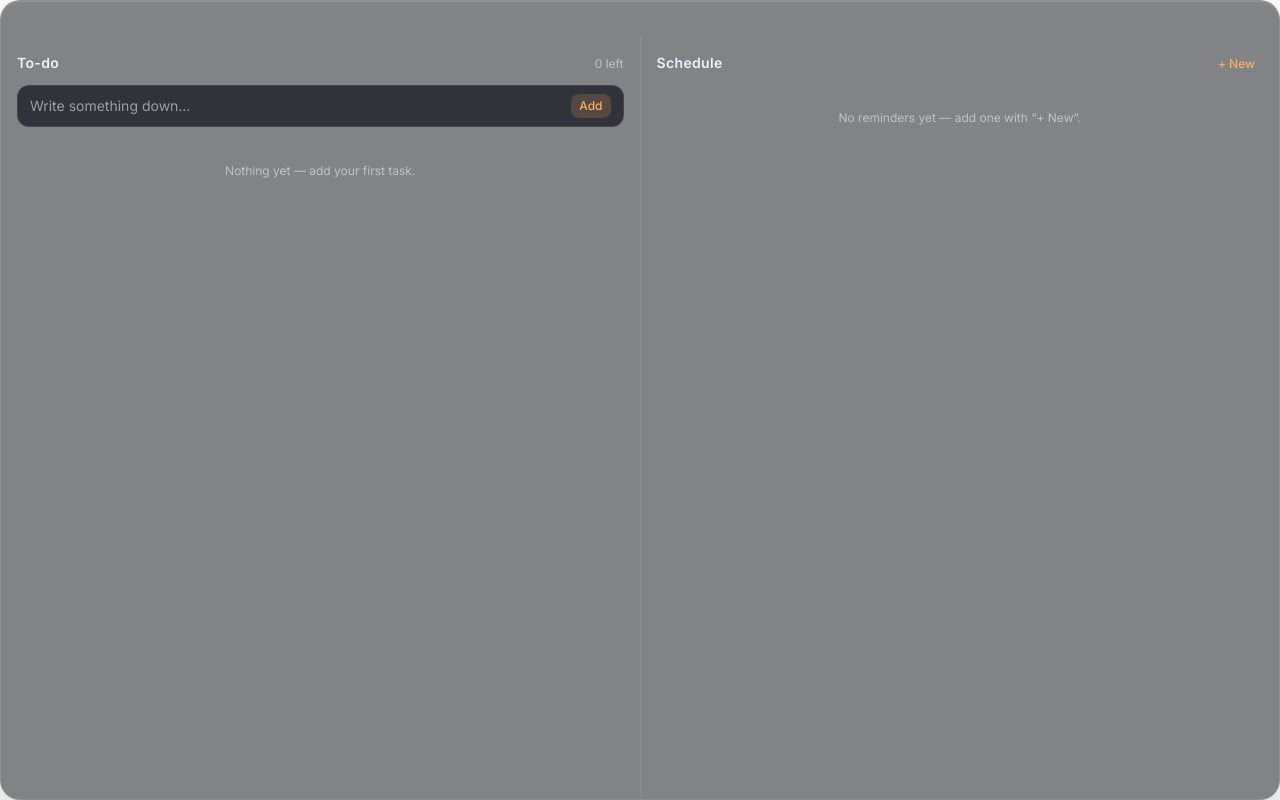
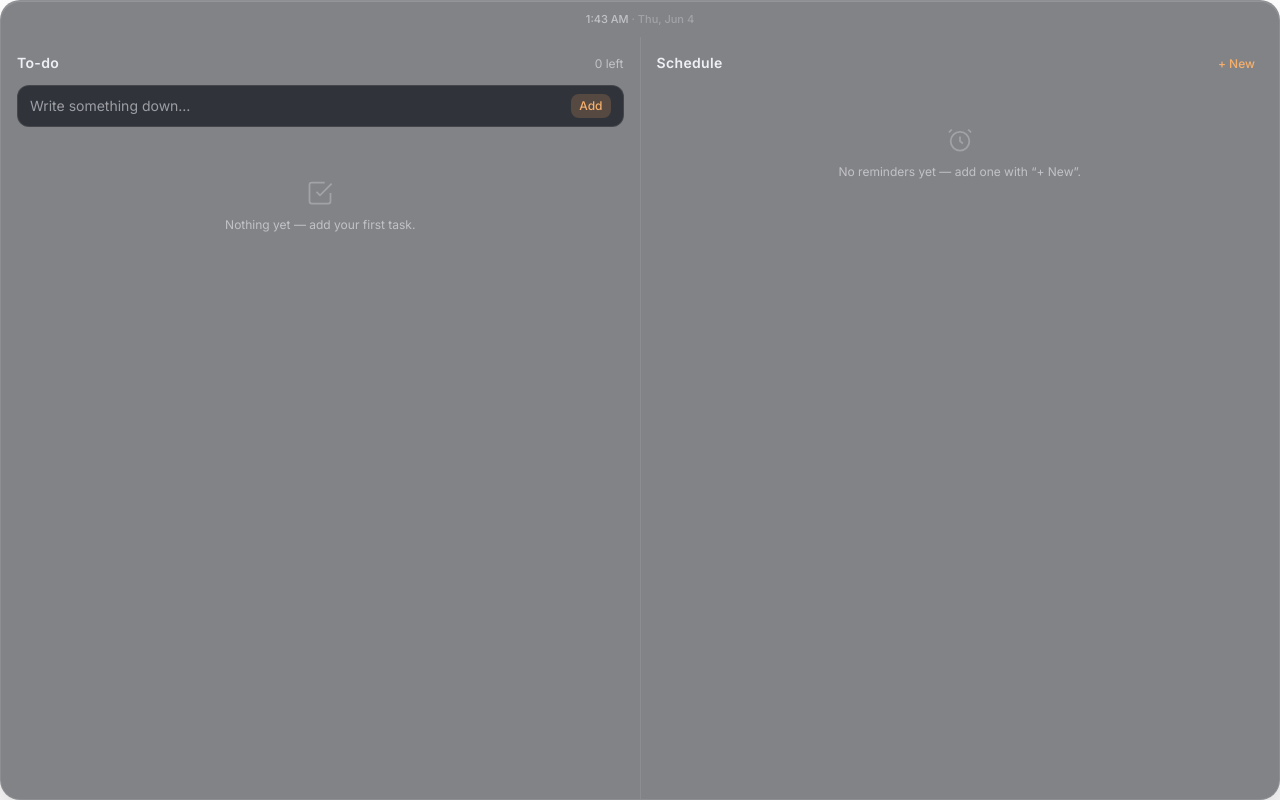
Before and after one commit to fahadhewad/desktop-sticky-notes, a React (Vite) app: page / in a window 1280 px wide. Built offline with nearby package versions, Linux system fonts and the light colour scheme.

Commit message:
Polish UI: ambient clock, icon empty states, micro-interactions
A quiet clock and date sit centred in the top strip. Empty states gain a muted icon. The checkbox check springs in, and primary buttons get an active press state.

```diff
--- a/src/components/SchedulePanel.tsx
+++ b/src/components/SchedulePanel.tsx
@@ -126,7 +126,7 @@ export default function SchedulePanel({ schedule, setSchedule, dueIds, clearDue
                 </select>
                 <button
                   onClick={add}
-                  className="ml-auto rounded-lg bg-accent-soft px-3 py-1 text-xs font-medium text-accent transition-transform hover:scale-105"
+                  className="ml-auto rounded-lg bg-accent-soft px-3 py-1 text-xs font-medium text-accent transition-transform hover:scale-105 active:scale-95"
                 >
                   Add
                 </button>
@@ -236,9 +236,23 @@ export default function SchedulePanel({ schedule, setSchedule, dueIds, clearDue
         </AnimatePresence>
 
         {schedule.length === 0 && !adding && (
-          <p className="mt-6 text-center text-xs text-ink-soft">
-            No reminders yet — add one with “+ New”.
-          </p>
+          <div className="mt-10 flex flex-col items-center gap-2.5 px-4 text-center">
+            <svg
+              width="28"
+              height="28"
+              viewBox="0 0 24 24"
+              fill="none"
+              stroke="currentColor"
+              strokeWidth="1.5"
+              className="text-ink-soft opacity-50"
+            >
+              <circle cx="12" cy="13" r="8" />
+              <path d="M12 9v4l2.5 2" />
+              <path d="M5 3L2.5 5.5" />
+              <path d="M19 3l2.5 2.5" />
+            </svg>
+            <p className="text-xs text-ink-soft">No reminders yet — add one with “+ New”.</p>
+          </div>
         )}
       </div>
     </section>
--- a/src/components/TodoPanel.tsx
+++ b/src/components/TodoPanel.tsx
@@ -80,7 +80,7 @@ export default function TodoPanel({ todos, setTodos }: Props) {
         />
         <button
           onClick={add}
-          className="shrink-0 rounded-lg bg-accent-soft px-2 py-1 text-xs font-medium text-accent transition-transform duration-150 hover:scale-105"
+          className="shrink-0 rounded-lg bg-accent-soft px-2 py-1 text-xs font-medium text-accent transition-transform duration-150 hover:scale-105 active:scale-95"
         >
           Add
         </button>
@@ -108,9 +108,19 @@ export default function TodoPanel({ todos, setTodos }: Props) {
                 aria-label={todo.done ? 'Mark not done' : 'Mark done'}
               >
                 {todo.done && (
-                  <svg width="9" height="9" viewBox="0 0 24 24" fill="none" stroke="white" strokeWidth="3.5">
+                  <motion.svg
+                    initial={{ scale: 0 }}
+                    animate={{ scale: 1 }}
+                    transition={{ type: 'spring', stiffness: 500, damping: 18 }}
+                    width="9"
+                    height="9"
+                    viewBox="0 0 24 24"
+                    fill="none"
+                    stroke="white"
+                    strokeWidth="3.5"
+                  >
                     <path d="M5 12l5 5L20 6" />
-                  </svg>
+                  </motion.svg>
                 )}
               </button>
 
@@ -174,7 +184,21 @@ export default function TodoPanel({ todos, setTodos }: Props) {
         </AnimatePresence>
 
         {todos.length === 0 && (
-          <p className="mt-6 text-center text-xs text-ink-soft">Nothing yet — add your first task.</p>
+          <div className="mt-10 flex flex-col items-center gap-2.5 px-4 text-center">
+            <svg
+              width="28"
+              height="28"
+              viewBox="0 0 24 24"
+              fill="none"
+              stroke="currentColor"
+              strokeWidth="1.5"
+              className="text-ink-soft opacity-50"
+            >
+              <path d="M9 11l3 3L22 4" />
+              <path d="M21 12v7a2 2 0 0 1-2 2H5a2 2 0 0 1-2-2V5a2 2 0 0 1 2-2h11" />
+            </svg>
+            <p className="text-xs text-ink-soft">Nothing yet — add your first task.</p>
+          </div>
         )}
       </div>
     </section>
--- a/src/components/TopBar.tsx
+++ b/src/components/TopBar.tsx
@@ -1,4 +1,4 @@
-import { motion } from 'framer-motion'
+import { useEffect, useState } from 'react'
 import { api } from '../api'
 
 interface Props {
@@ -6,26 +6,27 @@ interface Props {
   settingsOpen: boolean
 }
 
-// A thin draggable strip. The traffic-light controls and the settings gear stay
-// invisible until the strip is hovered, keeping the widget clean and chrome-free.
+// A thin draggable strip. A subtle clock sits in the middle; the window controls
+// and settings gear stay invisible until the strip is hovered, keeping the
+// widget clean and chrome-free.
 export default function TopBar({ onOpenSettings, settingsOpen }: Props) {
   return (
     <div className="drag group relative flex h-9 shrink-0 items-center px-3">
       {/* Hover-revealed window controls (left) */}
-      <motion.div
-        className="no-drag flex items-center gap-2 opacity-0 transition-opacity duration-200 group-hover:opacity-100"
-      >
-        <Dot color="#ff5f57" hover="#ff5f57" label="Close" onClick={() => api.close()} />
-        <Dot color="#febc2e" hover="#febc2e" label="Minimise" onClick={() => api.minimize()} />
-        <Dot color="#28c840" hover="#28c840" label="Maximise" onClick={() => api.toggleMaximize()} />
-      </motion.div>
+      <div className="no-drag flex items-center gap-2 opacity-0 transition-opacity duration-200 group-hover:opacity-100">
+        <Dot color="#ff5f57" label="Close" onClick={() => api.close()} />
+        <Dot color="#febc2e" label="Hide to tray" onClick={() => api.minimize()} />
+        <Dot color="#28c840" label="Maximise" onClick={() => api.toggleMaximize()} />
+      </div>
+
+      <Clock />
 
       <div className="flex-1" />
 
       {/* Hover-revealed settings gear (right) */}
       <button
         onClick={onOpenSettings}
-        className={`no-drag flex h-6 w-6 items-center justify-center rounded-full text-ink-soft transition-all duration-200 hover:bg-accent-soft hover:text-accent ${
+        className={`no-drag relative z-10 flex h-6 w-6 items-center justify-center rounded-full text-ink-soft transition-all duration-200 hover:bg-accent-soft hover:text-accent active:scale-95 ${
           settingsOpen ? 'opacity-100' : 'opacity-0 group-hover:opacity-100'
         }`}
         title="Settings"
@@ -40,22 +41,30 @@ export default function TopBar({ onOpenSettings, settingsOpen }: Props) {
   )
 }
 
-function Dot({
-  color,
-  label,
-  onClick,
-}: {
-  color: string
-  hover: string
-  label: string
-  onClick: () => void
-}) {
+// A quiet ambient clock + date, centred in the top strip. Updates every 30s.
+function Clock() {
+  const [now, setNow] = useState(() => new Date())
+  useEffect(() => {
+    const id = setInterval(() => setNow(new Date()), 30_000)
+    return () => clearInterval(id)
+  }, [])
+  const time = now.toLocaleTimeString(undefined, { hour: 'numeric', minute: '2-digit' })
+  const date = now.toLocaleDateString(undefined, { weekday: 'short', day: 'numeric', month: 'short' })
+  return (
+    <div className="pointer-events-none absolute left-1/2 top-1/2 -translate-x-1/2 -translate-y-1/2 select-none whitespace-nowrap text-[11px] font-medium text-ink-soft">
+      {time}
+      <span className="opacity-50"> · {date}</span>
+    </div>
+  )
+}
+
+function Dot({ color, label, onClick }: { color: string; label: string; onClick: () => void }) {
   return (
     <button
       onClick={onClick}
       aria-label={label}
       title={label}
-      className="h-3 w-3 rounded-full transition-transform duration-150 hover:scale-110"
+      className="h-3 w-3 rounded-full transition-transform duration-150 hover:scale-110 active:scale-95"
       style={{ backgroundColor: color }}
     />
   )
```
